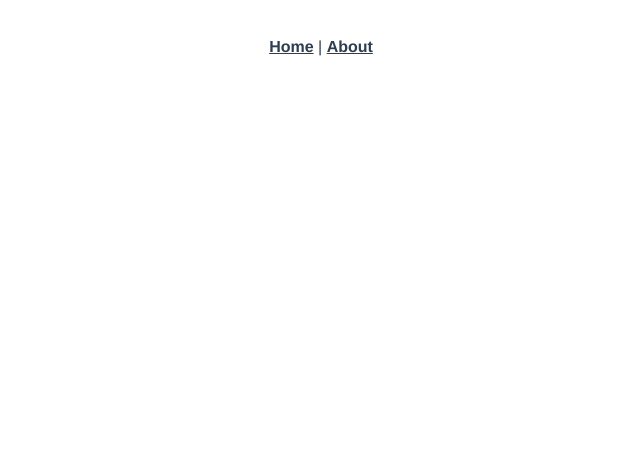
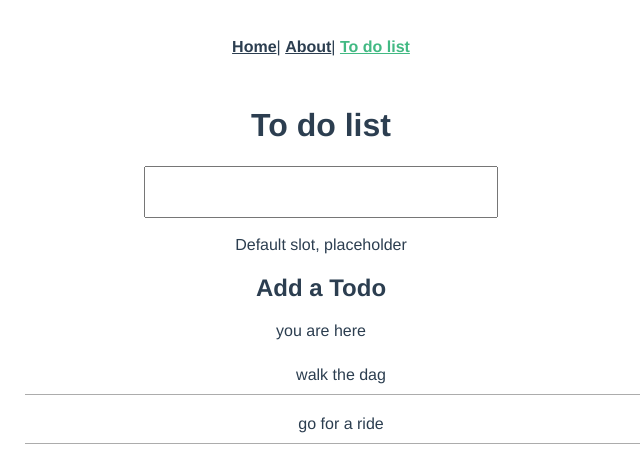
Before and after one commit to Mingzix/xu000198-mtm6430-midterm, a Vue app: page /todolist in a window 1280 px wide. Shown: the top 472 px of the page, without its empty margins (319-959 px from the left). Built offline with nearby package versions, Linux system fonts and the light colour scheme.

Commit message:
add new TodoForm file, add , slot etc...

```diff
--- a/src/App.vue
+++ b/src/App.vue
@@ -1,10 +1,16 @@
 <template>
   <div id="app">
     <div id="nav">
-      <router-link to="/">Home</router-link> |
+      <router-link :to="{ name: 'home'}">Home</router-link>|
+      <!--bind a page with property of name:home-->
+      <router-link :to="{ name: 'about'}">About</router-link>|
+      <!---
+     <router-link to="/">Home</router-link>|
       <router-link to="/about">About</router-link>
+      -->
+      <router-link :to="{ name: 'todo-list'}">To do list</router-link>
     </div>
-    <router-view />
+    <router-view/>
   </div>
 </template>
 
--- /dev/null
+++ b/src/components/Todo.vue
@@ -0,0 +1,31 @@
+<template>
+  <ul>
+    <!--1   {{index}}-{{todo}}-->
+    <li v-for="(todo,index) in todos" :key="index" @click="todoDone(index)">{{todo}}</li>
+    <!---2-->
+    <!--<li v-for="todo in todos">{{todo}}</li>-->
+    <!----3
+    <li>Walk the Dogs</li>
+    <li>Walk the Dogs</li>
+    <li>Walk the Dogs</li>--->
+  </ul>
+</template>
+<script>
+export default {
+  props: {
+    //matche the name of parent vue <Todo :todos="todoList"/>
+    todos: {
+      type: Array,
+      required: true
+    }
+  },
+  /*---0621start----*/
+  methods: {
+    todoDone(index) {
+      console.log(index);
+      //$emit emits an event from the child component to the parent component
+      this.$emit("removeTodo", index);
+    }
+  }
+};
+</script>
--- /dev/null
+++ b/src/components/TodoForm.vue
@@ -0,0 +1,40 @@
+<template>
+  <div>
+    <!-----default slot that information to be sent--->
+    <!----<slot></slot>--->
+    <slot name="title"></slot>
+    <!----addTodo=addTodo method
+    @submit.prevent=点击submit，添加内容到addTodo，prevent防止发送到server并阻止刷新网页-->
+    <form @submit.prevent="addTodo">
+      <input type="text" v-model="newTodo">
+    </form>
+    <!---->
+    <slot name="desc"></slot>
+    <br>
+    <slot>Default slot, placeholder</slot>
+  </div>
+</template>
+<script>
+export default {
+  data() {
+    return {
+      newTodo: ""
+    };
+  },
+  methods: {
+    addTodo() {
+      if (this.newTodo.length) {
+        this.$emit("newTodo", this.newTodo);
+        this.newTodo = "";
+      }
+    }
+  }
+};
+</script>
+<style>
+input {
+  min-margin: 200px;
+  padding: 10px 20px;
+  font-size: 1.5rem;
+}
+</style>
--- a/src/router.js
+++ b/src/router.js
@@ -1,7 +1,8 @@
 import Vue from "vue";
 import Router from "vue-router";
 import Home from "./views/Home.vue";
-
+import About from "./views/About.vue";
+import Todolist from "./views/Todolist.vue";
 Vue.use(Router);
 
 export default new Router({
@@ -19,8 +20,22 @@
       // route level code-splitting
       // this generates a separate chunk (about.[hash].js) for this route
       // which is lazy-loaded when the route is visited.
-      component: () =>
-        import(/* webpackChunkName: "about" */ "./views/About.vue")
+      component: About,
+      // component: () =>
+      // import(/* webpackChunkName: "about" */ "./views/About.vue")
+      alias: "/company-info"
+    },
+    {
+      path: "/about-us",
+      // redirect-send to the page about
+      redirect: {
+        name: "about"
+      }
+    },
+    {
+      path: "/todolist",
+      name: "todo-list",
+      component: Todolist
     }
   ]
 });
--- a/src/views/Home.vue
+++ b/src/views/Home.vue
@@ -1,18 +1,5 @@
 <template>
   <div class="home">
-    <img alt="Vue logo" src="../assets/logo.png" />
-    <HelloWorld msg="Welcome to Your Vue.js App" />
+    <h1>This is an home page</h1>
   </div>
 </template>
-
-<script>
-// @ is an alias to /src
-import HelloWorld from "@/components/HelloWorld.vue";
-
-export default {
-  name: "home",
-  components: {
-    HelloWorld
-  }
-};
-</script>
--- /dev/null
+++ b/src/views/Todolist.vue
@@ -0,0 +1,59 @@
+<template>
+  <div>
+    <h1>To do list</h1>
+    <!--0614-give a tag name for the list--->
+    <!---0614-<Todo/>--->
+    <!-----0621-listening for the event-->
+    <TodoForm @newTodo="addTodo"/>
+      <h2 slot="title">Add a Todo</h2>
+      <p slot="desc">you are here</p>
+    <!----- <ul>
+        <li v-for="todo in todoList">{{todo}}</li>
+      </ul>----->
+    </TodoForm>
+    <!-----<h4>[{titlefromParent}]</h4>---->
+    <!---0621 @=@click--->
+    <Todo :todos="todoList" @removeTodo="appDeleteTodo"/>
+  </div>
+</template>
+<script>
+import Todo from "@/components/Todo.vue";
+//0621
+import TodoForm from "@/components/TodoForm.vue";
+
+export default {
+  data() {
+    return {
+      todoList: ["walk the dag", "go for a ride"]
+    };
+  },
+  components: {
+    //tell we want to use and display Todo tag
+    Todo,
+    //0621
+    TodoForm
+  },
+  //0621-add methods
+  methods: {
+    appDeleteTodo(index) {
+      this.todoList.splice(index, 1);
+    },
+    addTodo(todo) {
+      this.todoList.push(todo);
+    }
+  }
+};
+</script>
+
+<style>
+  ul {
+    list-style: none;
+    width:50%;
+    margin: 0 auto;
+  }
+  ul li{
+    border-bottom: 1px solid #acacac;
+    padding:10px 0;
+    margin-bottom:10px;
+}
+</style>
```
